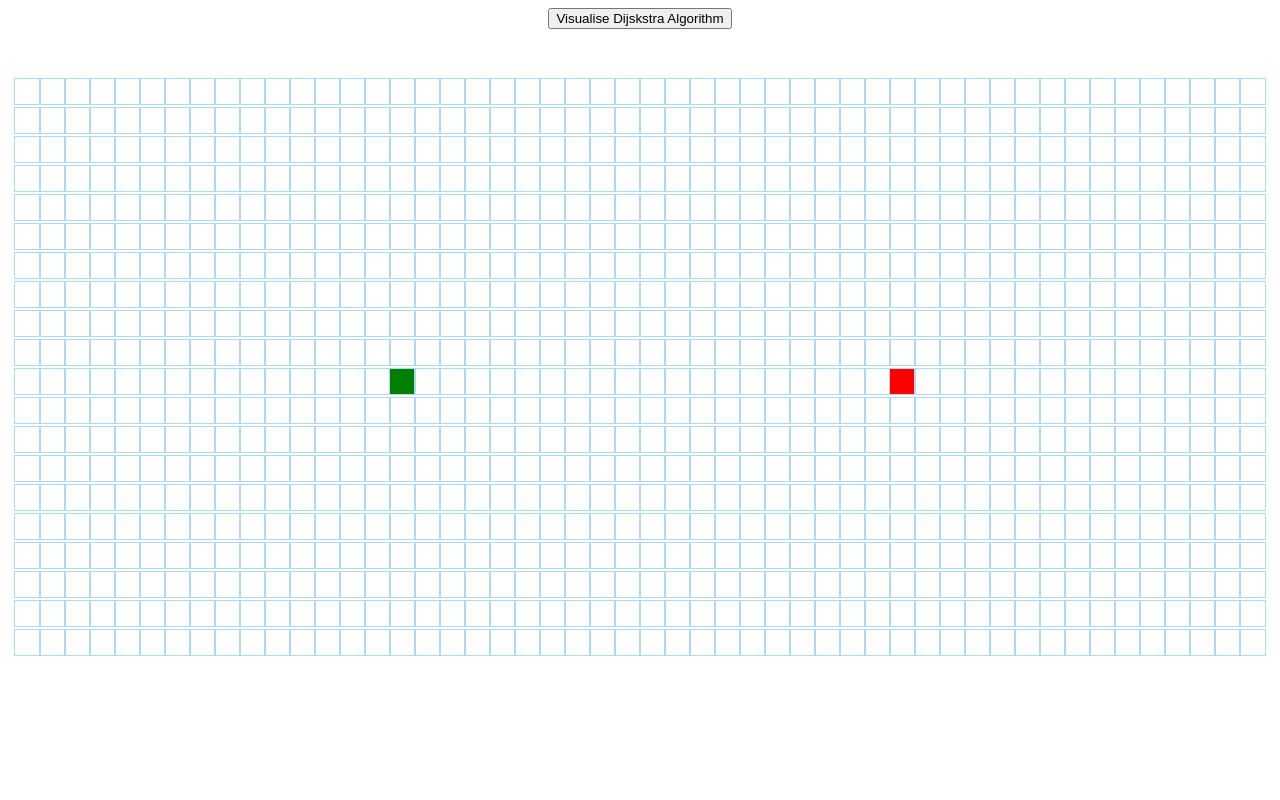
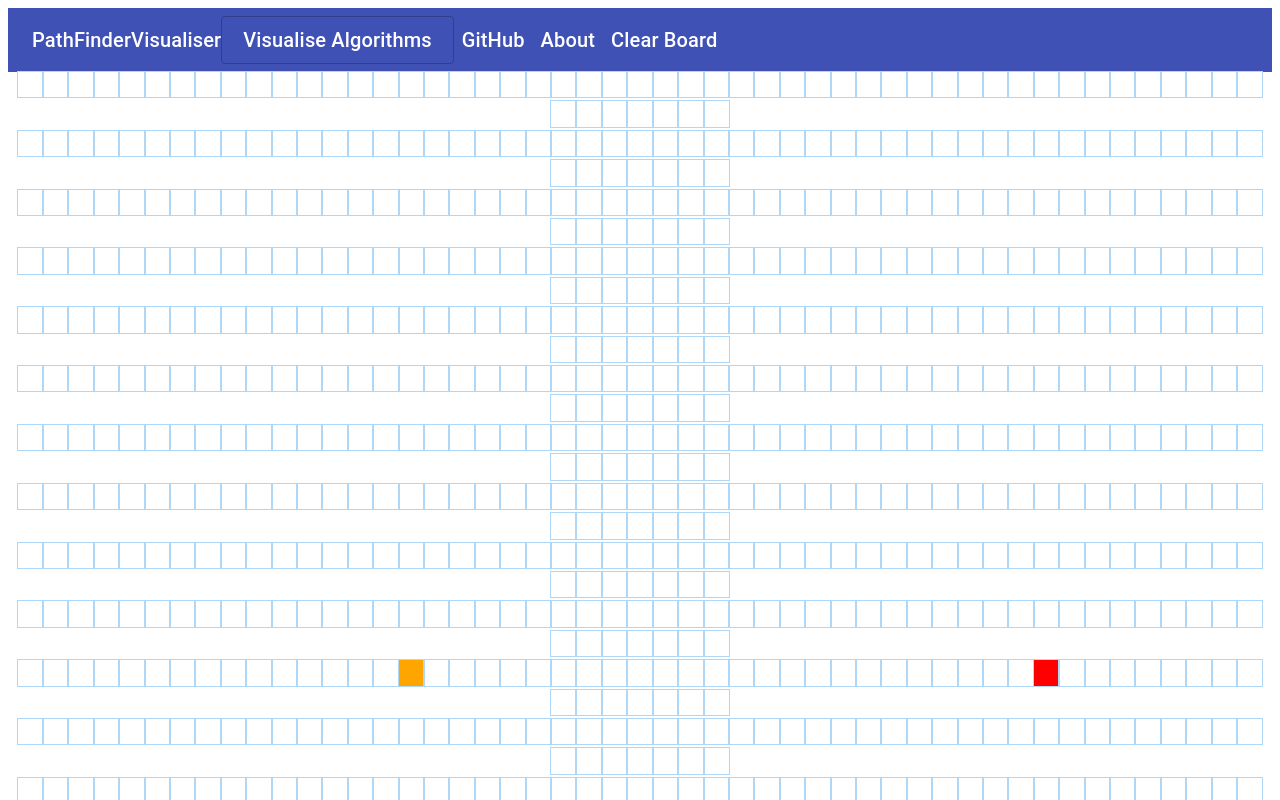
Before and after one commit to KevinLohJunYong/PathFinderVisualiser, a React (Create React App) app: page / in a window 1280 px wide. Shown: the top 800 px of the page. Built offline with nearby package versions, Linux system fonts and the light colour scheme.

Commit message:
improved ui

```diff
--- a/src/Algorithms/dijskstraAlgorithm.js
+++ b/src/Algorithms/dijskstraAlgorithm.js
@@ -3,7 +3,7 @@ export default function dijskstraAlgorithm(board) {
     const STARTING_ROW = 10;
     const STARTING_COL = 15;
     const END_ROW = 10;
-    const END_COL = 35;
+    const END_COL = 40;
     const visitedNodes = [];
     const nodes = getAllNodes(board);
     board[STARTING_ROW][STARTING_COL].distance = 0;
--- a/src/Node/NodeStyles.css
+++ b/src/Node/NodeStyles.css
@@ -1,11 +1,11 @@
 .node {
     display: inline-block;
-    height: 25px;
-    width: 25px;
+    height: 25.42px;
+    width: 25.42px;
     outline: 1px solid rgb(175, 216, 248);
 }
 .node-start {
-    background-color: green;
+    background-color: orange;
 }
 .node-finish {
     background-color: red;
@@ -28,6 +28,7 @@
        background-color: darkblue;
     }
     50% {
+       transform: scale(0.6);
        border-radius: 100%;
        background-color: darkcyan;
     }
--- a/src/PathFinderVisualiser.jsx
+++ b/src/PathFinderVisualiser.jsx
@@ -1,8 +1,19 @@
 import React from 'react';
 import ReactDOM from 'react-dom';
 import Node from './Node/Node.jsx';
+import { withStyles } from "@material-ui/core/styles";
 import styles from './index.css';
-import dijskstra from './Algorithms/dijskstraAlgorithm.js'
+import dijskstra from './Algorithms/dijskstraAlgorithm.js';
+import Button from '@material-ui/core/Button';
+import AppBar from '@material-ui/core/AppBar';
+import Toolbar from '@material-ui/core/Toolbar';
+import Typography from '@material-ui/core/Typography';
+
+const WhiteTextTypography = withStyles({
+    root: {
+      color: "#FFFFFF"
+    }
+  })(Typography);
 
 export default class PathFinderVisualiser extends React.Component {
     constructor() {
@@ -24,9 +35,9 @@ export default class PathFinderVisualiser extends React.Component {
     }
     componentDidMount() {
        const grid = [];
-       for(let r=0;r<20;r++) {
+       for(let r=0;r<21;r++) {
            const row = [];
-           for(let c=0;c<50;c++) {
+           for(let c=0;c<56;c++) {
                row.push(this.createNode(r,c));
            }
            grid.push(row);
@@ -37,7 +48,7 @@ export default class PathFinderVisualiser extends React.Component {
         const STARTING_ROW = 10;
         const STARTING_COL = 15;
         const END_ROW = 10;
-        const END_COL = 35;
+        const END_COL = 40;
         const node = {
            isWall: false,
            isVisited: false,
@@ -63,10 +74,10 @@ export default class PathFinderVisualiser extends React.Component {
     }
     setGrid() {
        return (
-         this.state.board.map((row,rowIdx)=>{
+         this.state.board.map((row)=>{
                                 return (
                                     <div>
-                                    {row.map((node,nodeIdx)=>{
+                                    {row.map((node)=>{
                                     const {isWall,isVisited,isShortestPath,isStart,isFinish,prevNode,distance,row,col} = node;
                                         return (
                                              <Node
@@ -111,7 +122,7 @@ export default class PathFinderVisualiser extends React.Component {
     }
     visualiseShortestPath() {
         const END_ROW = 10;
-        const END_COL = 35;
+        const END_COL = 40;
         const finalNode = this.state.board[END_ROW][END_COL];
         const shortestPath = this.shortestPath(finalNode);
         for(let i=0;i<shortestPath.length;i++) {
@@ -139,11 +150,90 @@ export default class PathFinderVisualiser extends React.Component {
          visitedNodes.shift();
          this.animateDijskstra(visitedNodes);
     }
+    animateVisualiseButton() {
+       document.getElementById("visualiseButton").style.backgroundColor = "orange";
+    }
+    deAnimateVisualiseButton() {
+        document.getElementById("visualiseButton").style.backgroundColor = "inherit";
+     }
+     redirectToGitHub() {
+         const gitHubUrl = "https://github.com/KevinLohJunYong/PathFinderVisualiser";
+         window.open(gitHubUrl,"_blank");
+     }
+     redirectToWebSite() {
+         const webSiteUrl = "https://kevinlohjunyong.netlify.app/";
+         window.open(webSiteUrl,"_blank")
+     }
+     clearBoard() {
+         const emptyBoard = [];
+         this.setState({board:emptyBoard});
+         this.componentDidMount();
+     }
    render() {
        return (
             <div style={{textAlign:"center"}}>
                 <div>
-                    <button onClick={()=>this.visualiseDijskstra()} style={{marginBottom:"50px"}}> Visualise Dijskstra Algorithm </button>
+                <div>
+      <AppBar position="static" elevation={0}>
+        <Toolbar>
+          <Typography variant="h6" color="inherit">
+              PathFinderVisualiser
+          </Typography>
+          <div class="dropdown">
+            <Button
+              id="visualiseButton"
+              size="large"
+              onMouseEnter={()=>this.animateVisualiseButton()}
+              onMouseLeave={()=>this.deAnimateVisualiseButton()}
+              variant="outlined"
+              style={{textTransform:"none"}}>
+               <WhiteTextTypography variant="h6" color="#FFFFFF">
+                  Visualise Algorithms
+               </WhiteTextTypography>
+            </Button>
+            <div class="dropdown-content">
+             <Button style={{backgroundColor:"white",textTransform:"none"}}
+                     onClick={()=>this.visualiseDijskstra()}
+                     onMouseEnter={()=>this.animateVisualiseButton()}
+                     onMouseLeave={()=>this.deAnimateVisualiseButton()}> Dijskstra's Algorithm </Button>
+             <Button
+                     style={{backgroundColor:"white",textTransform:"none"}}
+                     onMouseEnter={()=>this.animateVisualiseButton()}
+                     onMouseLeave={()=>this.deAnimateVisualiseButton()}> Breath First Search Algorithm </Button>
+             <Button
+                    style={{backgroundColor:"white",textTransform:"none"}}
+                    onMouseEnter={()=>this.animateVisualiseButton()}
+                    onMouseLeave={()=>this.deAnimateVisualiseButton()}> Depth First Search Algorithm </Button>
+             <Button
+                    style={{backgroundColor:"white",textTransform:"none"}}
+                    onMouseEnter={()=>this.animateVisualiseButton()}
+                    onMouseLeave={()=>this.deAnimateVisualiseButton()}> A* Search Algorithm </Button>
+          </div>
+            </div>
+            <div>
+                <Button style={{textTransform:"none"}} onClick={()=>this.redirectToGitHub()}>
+                  <WhiteTextTypography variant="h6" color="#FFFFFF">
+                     GitHub
+                  </WhiteTextTypography>
+                </Button>
+            </div>
+            <div>
+                <Button style={{textTransform:"none"}} onClick={()=>this.redirectToWebSite()}>
+                  <WhiteTextTypography variant="h6" color="#FFFFFF">
+                     About
+                  </WhiteTextTypography>
+                </Button>
+            </div>
+            <div>
+                <Button style={{textTransform:"none"}} onClick={()=>this.clearBoard()}>
+                  <WhiteTextTypography variant="h6" color="#FFFFFF">
+                     Clear Board
+                  </WhiteTextTypography>
+                </Button>
+            </div>
+        </Toolbar>
+      </AppBar>
+          </div>
                 </div>
                 <div className={styles.grid}>
                      {this.setGrid()}
--- a/src/index.css
+++ b/src/index.css
@@ -1,3 +1,44 @@
 .grid {
   margin: 100px 0px 0px;
 }
+.visualiseButton {
+  padding: "20px";
+}
+.dropdown {
+  float: left;
+  overflow: hidden;
+}
+.dropdown .dropbtn {
+  font-size: 30px;
+  border: none;
+  outline: none;
+  color: white;
+  padding: 14px 16px;
+  background-color: inherit;
+  font-family: inherit;
+  margin: 0;
+}
+
+.dropdown-content {
+  display: none;
+  position: absolute;
+  background-color: #f9f9f9;
+  min-width: 160px;
+  box-shadow: 0px 8px 16px 0px rgba(0,0,0,0.2);
+  z-index: 1;
+}
+
+.dropdown-content Button {
+  float: none;
+  color: black;
+  padding: 12px 16px;
+  text-decoration: none;
+  display: block;
+  text-align: left;
+  background-color: #ddd;
+}
+
+
+.dropdown:hover .dropdown-content {
+  display: block;
+}
```
Also changed, not shown: src/Algorithms/breathFirstSearch.js (added).
